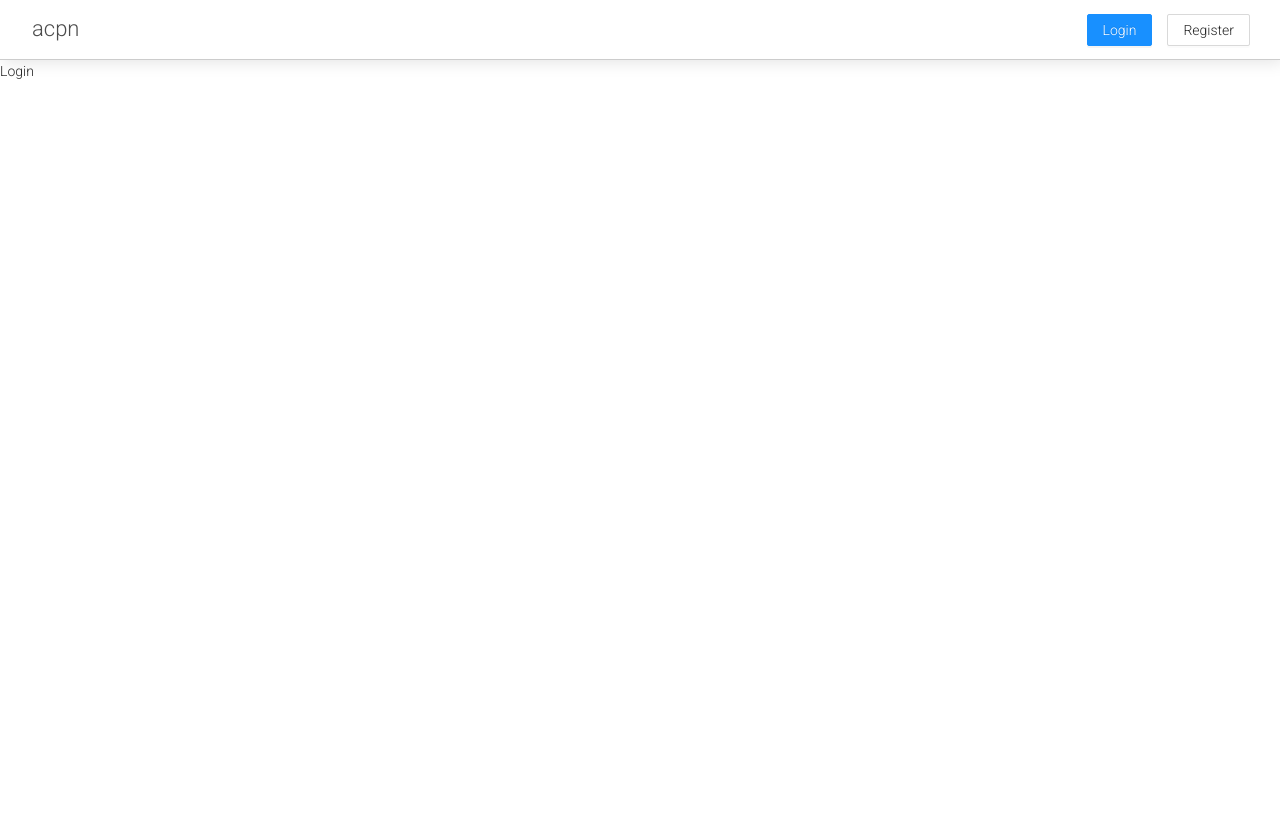
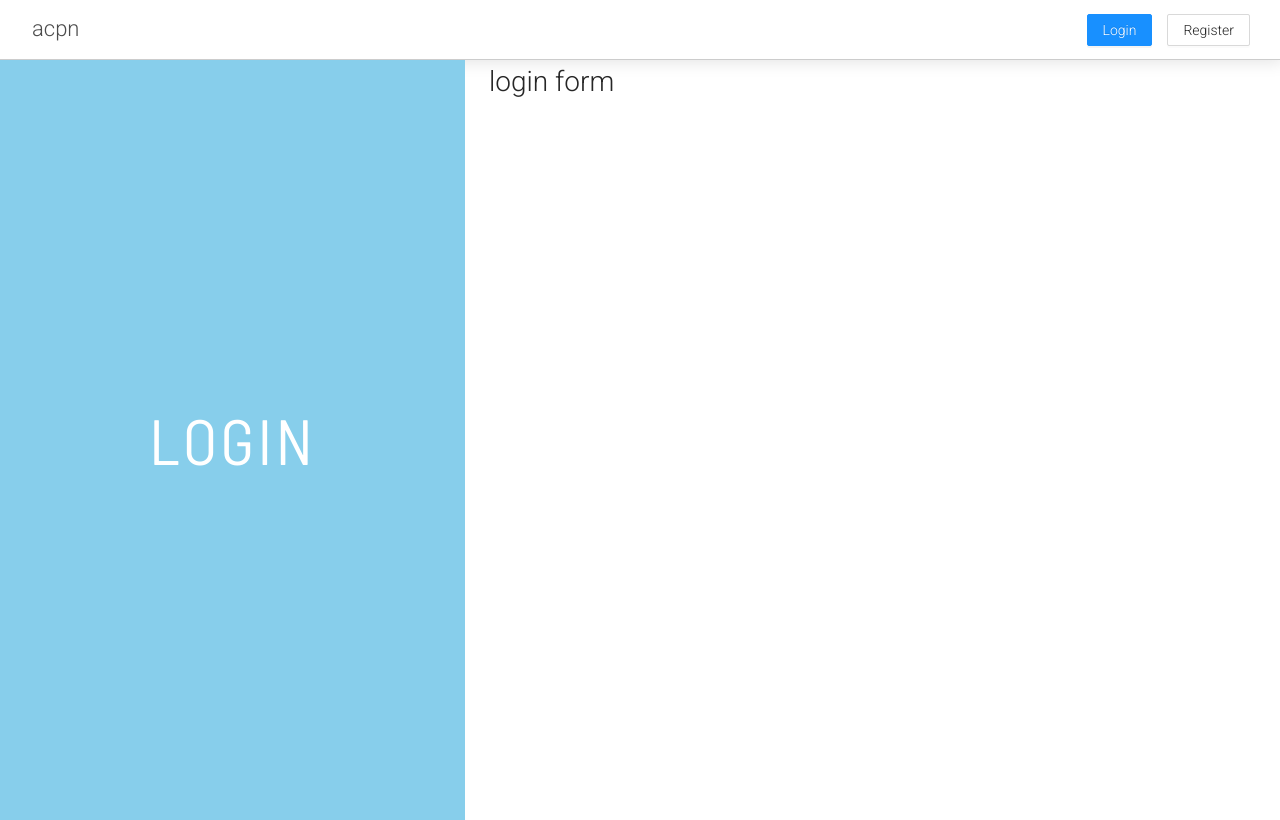
Before and after one commit to shahreaz0/ami-coding-pari-na, a React (Vite) app in the folder client/: page /login in a window 1280 px wide. Built offline with nearby package versions, Linux system fonts and the light colour scheme.

Commit message:
Setup LoginPage and RegisterPage

```diff
--- a/client/src/App.css
+++ b/client/src/App.css
@@ -1,3 +1,3 @@
 .App {
-	height: 100vh;
+	height: 85vh;
 }
--- a/client/src/App.jsx
+++ b/client/src/App.jsx
@@ -4,8 +4,8 @@ import { Route, Switch } from "react-router-dom";
 // components
 import Navbar from "./components/Navbar";
 import Home from "./components/Home";
-import Login from "./components/Login";
-import Register from "./components/Register";
+import LoginPage from "./components/LoginPage";
+import RegisterPage from "./components/RegisterPage";
 
 const App = () => {
   return (
@@ -13,8 +13,8 @@ const App = () => {
       <Navbar />
       <Switch>
         <Route exact path="/" component={Home} />
-        <Route exact path="/login" component={Login} />
-        <Route exact path="/register" component={Register} />
+        <Route exact path="/login" component={LoginPage} />
+        <Route exact path="/register" component={RegisterPage} />
       </Switch>
     </div>
   );
--- a/client/src/components/Login.jsx
+++ /dev/null
@@ -1,7 +0,0 @@
-import React from "react";
-
-const Login = (props) => {
-	return <div>Login</div>;
-};
-
-export default Login;
--- /dev/null
+++ b/client/src/components/LoginPage.css
@@ -0,0 +1,3 @@
+.LoginPage {
+  height: 95vh;
+}
--- /dev/null
+++ b/client/src/components/LoginPage.jsx
@@ -0,0 +1,23 @@
+import React from "react";
+import { Row, Col } from "antd";
+import "./LoginPage.css";
+
+const LoginPage = (props) => {
+	return (
+		<div className="LoginPage">
+			<Row gutter={[24, 16]}>
+				<Col xs={24} md={9} lg={9}>
+					<div className="side-text">
+						<p>LOGIN</p>
+					</div>
+				</Col>
+
+				<Col xs={24} md={15} lg={15}>
+					<h1>login form</h1>
+				</Col>
+			</Row>
+		</div>
+	);
+};
+
+export default LoginPage;
--- a/client/src/components/Navbar.jsx
+++ b/client/src/components/Navbar.jsx
@@ -12,7 +12,7 @@ const Navbar = () => {
 					id="js-navbar-toggle"
 					htmlFor="chkToggle"
 				>
-					<i class="bx bx-menu"></i>
+					<i className="bx bx-menu"></i>
 				</label>
 				<NavLink to="/" className="logo">
 					acpn
--- a/client/src/components/Register.jsx
+++ /dev/null
@@ -1,7 +0,0 @@
-import React from "react";
-
-const Register = (props) => {
-	return <div>Register</div>;
-};
-
-export default Register;
--- /dev/null
+++ b/client/src/components/RegisterPage.css
@@ -0,0 +1,3 @@
+.RegisterPage {
+  height: 95vh;
+}
--- /dev/null
+++ b/client/src/components/RegisterPage.jsx
@@ -0,0 +1,23 @@
+import React from "react";
+import { Row, Col } from "antd";
+import "./RegisterPage.css";
+
+const RegisterPage = (props) => {
+	return (
+		<div className="RegisterPage">
+			<Row gutter={[24, 16]}>
+				<Col xs={24} md={9} lg={9}>
+					<div className="side-text">
+						<p>Register</p>
+					</div>
+				</Col>
+
+				<Col xs={24} md={15} lg={15}>
+					<h1>Register form</h1>
+				</Col>
+			</Row>
+		</div>
+	);
+};
+
+export default RegisterPage;
--- a/client/src/index.css
+++ b/client/src/index.css
@@ -6,7 +6,9 @@ body {
   font-family: "Roboto", sans-serif;
   -webkit-font-smoothing: antialiased;
   -moz-osx-font-smoothing: grayscale;
+  overflow: hidden;
 }
+
 code {
   font-family: "Consolas", monospace;
 }
@@ -27,15 +29,26 @@ code {
   display: flex;
   justify-content: center;
   align-items: center;
-  font-size: 2rem;
+  font-family: "Barlow Semi Condensed", sans-serif;
+  font-size: 4rem;
   text-transform: uppercase;
   color: #fff;
-  font-weight: 500;
+  letter-spacing: 3px;
+  font-weight: 400;
+  margin-bottom: 0;
 }
 
-@media only screen and (max-width: 950px) {
-  .side-text {
-    font-size: 1.5rem;
+.side-text p {
+  margin-bottom: 0;
+}
+
+.ant-row {
+  height: 100%;
+}
+
+@media only screen and (max-width: 768px) {
+  .ant-row {
+    height: 40%;
   }
 }
 
```
